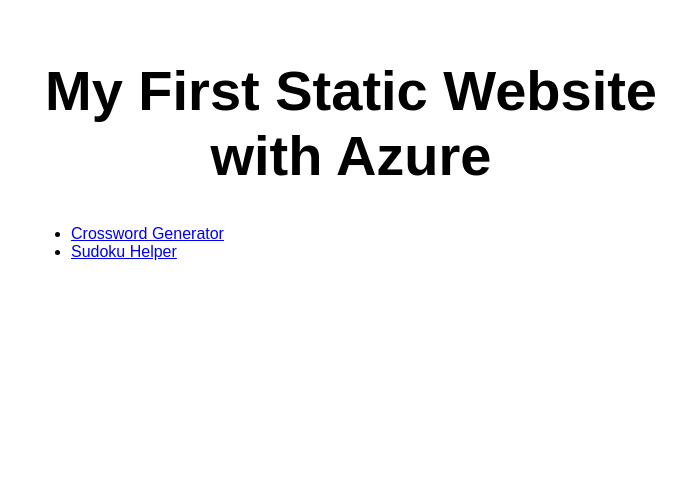
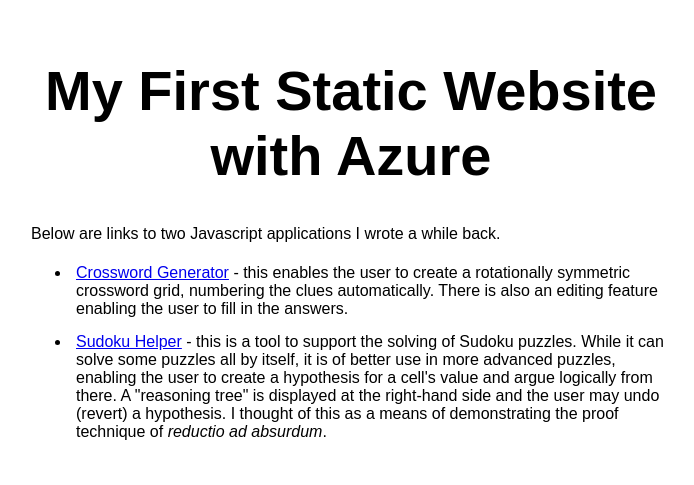
Before and after one commit to paulwlocke/my-first-static-web-app, a plain HTML site: page src/index.html in a window 1280 px wide. Shown: the whole page, without its empty margins (289-983 px from the left). Drawn offline with Linux system fonts and the light colour scheme.

Commit message:
Some descriptive notes and styling.

```diff
--- a/src/index.html
+++ b/src/index.html
@@ -11,9 +11,15 @@
 <body>
   <main>
     <h1>My First Static Website with Azure</h1>
-    <ul>
-      <li><a href="./crossword-tool.html">Crossword Generator</a></li>
-      <li><a href="./sudoku.html">Sudoku Helper</a></li>
+    <p>
+      Below are links to two Javascript applications I wrote a while back.
+    </p>
+    <ul class="link-list">
+      <li><a href="./crossword-tool.html">Crossword Generator</a> - this enables the user to create a rotationally symmetric crossword grid, numbering the clues automatically.
+        There is also an editing feature enabling the user to fill in the answers.</li>
+      <li><a href="./sudoku.html">Sudoku Helper</a> - this is a tool to support the solving of Sudoku puzzles. While it can solve some puzzles all by itself, it is of better use in more advanced puzzles, enabling
+      the user to create a hypothesis for a cell's value and argue logically from there. A "reasoning tree" is displayed at the right-hand side and the user
+    may undo (revert) a hypothesis. I thought of this as a means of demonstrating the proof technique of <i>reductio ad absurdum</i>.</li>
     </ul>
   </main>
 </body>
--- a/src/styles.css
+++ b/src/styles.css
@@ -19,3 +19,8 @@ main > h1 {
   text-align: center;
   font-size: 3.5em;
 }
+
+ul.link-list li {
+  margin-top: 5px;
+  padding: 5px;
+}
```
